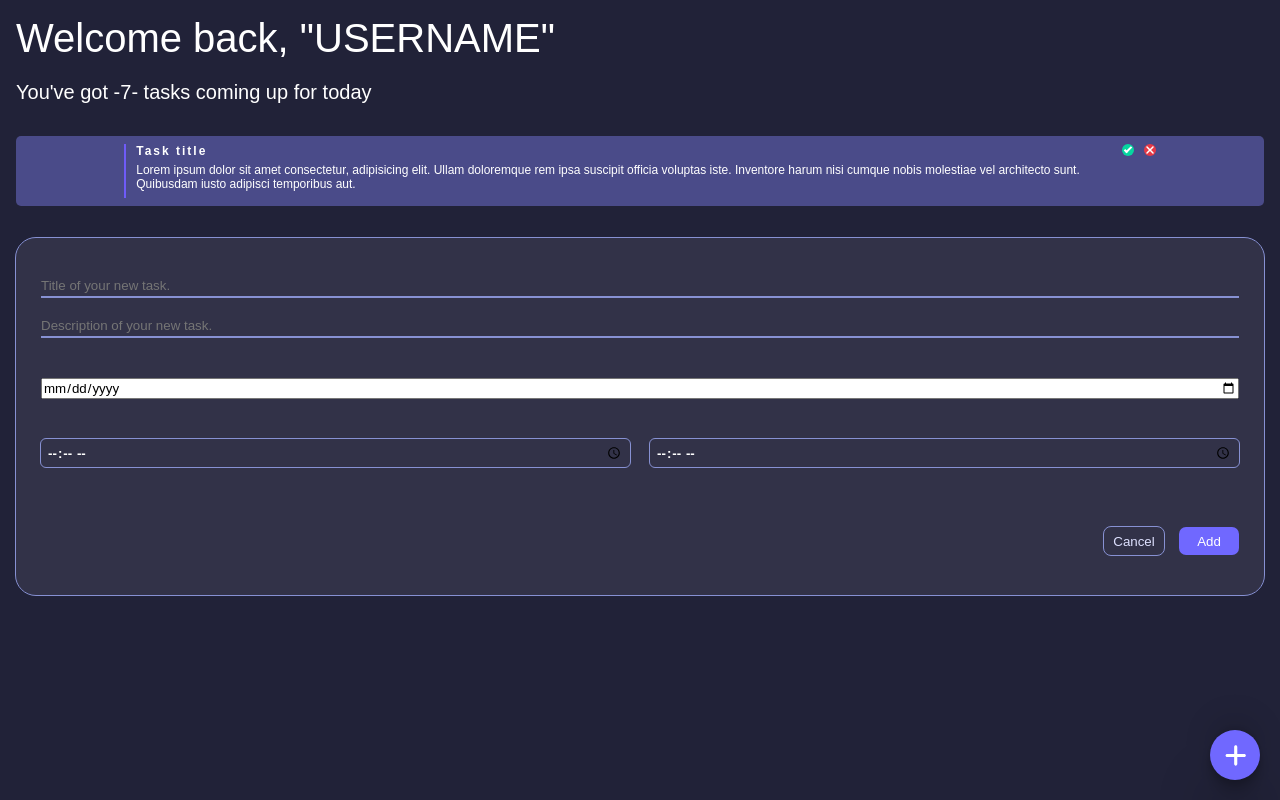
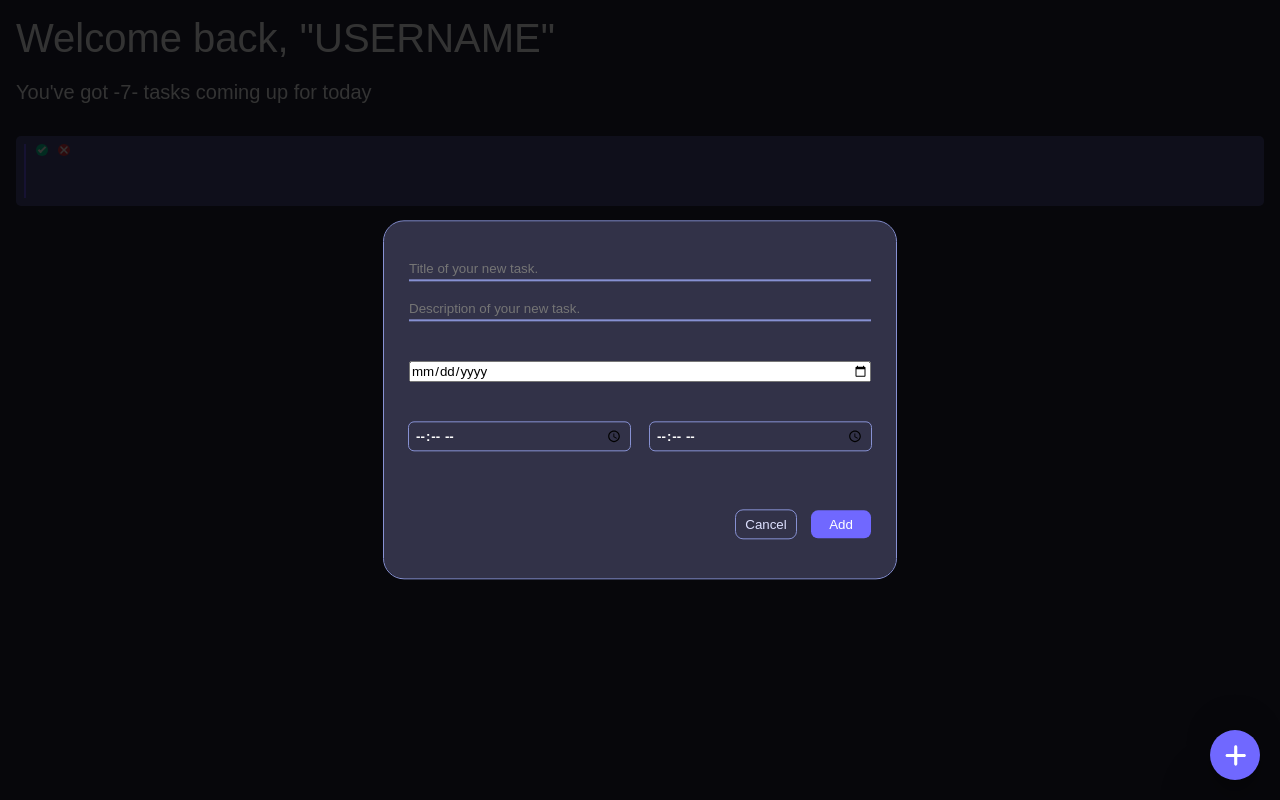
Before and after one commit to JeanSantos5580/My-To-do-List, a plain HTML site: page index.html in a window 1280 px wide. Both pictures are taken after a click on the button 1235 px from the left and 755 px from the top of the page. Drawn offline with Linux system fonts and the light colour scheme; a web font is replaced by a local one.

Commit message:
feature: implementation of Javascript button-events and create new task function

```diff
--- a/index.html
+++ b/index.html
@@ -20,15 +20,18 @@
       <section class="container-section">
         <div class="container-cards">
           <div class="new-task-card">
+            <div class="container-side-line-task-content">
               <div class="side-line-card"></div>
               <div class="container-task-content">
-              <span class="task-title">Task title</span>
-              <span class="task-description"
-                >Lorem ipsum dolor sit amet consectetur, adipisicing elit. Ullam
-                doloremque rem ipsa suscipit officia voluptas iste. Inventore
-                harum nisi cumque nobis molestiae vel architecto sunt. Quibusdam
-                iusto adipisci temporibus aut.</span
-              >
+                <span class="task-date"></span>
+                <span class="task-title"></span>
+                <span class="task-description"></span>
+                <span class="container-task-range">
+                  <span class="task-range-start" ></span>
+
+                  <span class="task-range-end" ></span>
+                </span>
+              </div>
             </div>
             <div class="container-action-icons">
               <label class="container-checkbox">
@@ -49,37 +52,31 @@
         </i>
       </button>
 
-      <div class="container-modal-new-task">
+      <div class="background-modal"></div>
+      <form class="container-modal-new-task">
         <input
           type="text"
           placeholder="Title of your new task."
           class="input-task-title"
-        >
+        />
         <input
           type="text"
           placeholder="Description of your new task."
           class="input-task-description"
-        >
-        <input
-        type="date"
-        class="input-task-date"
-        >
+        />
+
+        <input type="date" class="input-task-date" />
 
         <div class="container-hour-range">
-            <input type="time"
-            class="range-start range"
-            >
-            <input type="time"
-            class="range-end range"
-            >
+          <input type="time" class="range-start range" />
+          <input type="time" class="range-end range" />
         </div>
 
         <div class="container-buttons">
           <button class="button-cancel button">Cancel</button>
           <button class="button-add button">Add</button>
         </div>
-      </div>
-
+      </form>
     </div>
     <script src="./script.js"></script>
   </body>
--- a/script.js
+++ b/script.js
@@ -1,3 +1,71 @@
-function msg(){
-    console.log('Olá mundo');
-}
+const buttonCreateNewTask = document.querySelector(".button-new-task");
+const modalButtonCancel = document.querySelector(".button-cancel");
+const modalButtonAdd = document.querySelector(".button-add");
+
+const backgroundModal = document.querySelector(".background-modal");
+const containerModalNewTask = document.querySelector(
+  ".container-modal-new-task"
+);
+
+const taskList = [];
+
+const openModalNewTask = () => {
+  backgroundModal.style.visibility = "visible";
+  containerModalNewTask.style.visibility = "visible";
+};
+
+const closeModalNewTask = () => {
+  backgroundModal.style.visibility = "hidden";
+  containerModalNewTask.style.visibility = "hidden";
+};
+
+const addnewTaskCard = (
+  taskTitle,
+  taskDescription , taskDate, taskStart, taskEnd
+) => {
+  const containerCards = document.querySelector(".container-cards");
+  const taskCard = document.querySelector(".new-task-card");
+  const newCard = taskCard.cloneNode(true);
+
+  const newTaskTitle = newCard.querySelector(".task-title");
+  newTaskTitle.innerHTML = taskTitle;
+
+  const newTaskDescription = newCard.querySelector(".task-description");
+  newTaskDescription.innerHTML = taskDescription;
+
+  const newTaskDate = newCard.querySelector(".task-date");
+  newTaskDate.innerHTML = taskDate;
+
+  const newTaskRangeStart = newCard.querySelector(".task-range-start");
+  newTaskRangeStart.innerHTML = taskStart;
+
+  const newTaskRangeEnd = newCard.querySelector(".task-range-end");
+  newTaskRangeEnd.innerHTML = taskEnd;
+
+  taskList.push(newCard);
+
+  containerCards.appendChild(newCard);
+};
+
+const takeFormData = () => {
+  const inputTaskTitle = document.querySelector(".input-task-title").value;
+  const inputTaskDescription = document.querySelector(".input-task-description").value;
+  const inputTaskDate = document.querySelector(".input-task-date").value;
+  const inputTimeRangeStart = document.querySelector(".range-start").value;
+  const inputTimeRangeEnd = document.querySelector(".range-end").value;
+
+  addnewTaskCard(inputTaskTitle, inputTaskDescription, inputTaskDate, inputTimeRangeStart, inputTimeRangeEnd);
+};
+
+buttonCreateNewTask.addEventListener("click", (e) => openModalNewTask());
+
+modalButtonCancel.addEventListener("click", (e) => {
+  e.preventDefault();
+  closeModalNewTask();
+});
+
+modalButtonAdd.addEventListener("click", (e) => {
+  e.preventDefault();
+  takeFormData();
+  closeModalNewTask();
+});
--- a/style.css
+++ b/style.css
@@ -79,8 +79,10 @@ body {
     display: flex;
     flex-direction: column;
     width: 100%;
+    height: 100vh;
     padding: 1.6rem;
     gap: 32px;
+    position: relative;
 }
 
 .header {
@@ -97,10 +99,19 @@ body {
     font-size: 2rem;
 }
 
-/* New task card - till line 238 */
+/* New task card */
+
+.container-section .container-cards{
+    display: flex;
+    flex-direction: column;
+    justify-content: space-between;
+    width: 100%;
+    gap: 1.6rem;
+}
+
 .container-section .new-task-card {
     display: flex;
-    justify-content: center;
+    justify-content: flex-start;
     font-size: 1.2rem;
     width: 100%;
     min-height: 7rem;
@@ -114,6 +125,12 @@ body {
     transform: scale(1.01);
     outline: var(--outline-main);
 }
+
+.new-task-card .container-side-line-task-content{
+    display: flex;
+}
+
+/* checkbox */
 
 .container-checkbox {
     display: block;
@@ -186,8 +203,7 @@ body {
 .container-task-content {
     display: flex;
     flex-direction: column;
-    width: 80%;
-    padding-right: 4rem;
+    width: 90%;
     gap: .5rem;
 }
 
@@ -212,8 +228,11 @@ body {
     align-items: center;
     border-radius: 50%;
     background: #e63946;
+}
 
-}
+/* ------------------------------------------------------------------- */
+
+/* Button new task */
 
 .button-new-task {
     display: flex;
@@ -223,6 +242,7 @@ body {
     position: fixed;
     bottom: 20px;
     right: 20px;
+    z-index: 999;
 
     width: 5rem;
     height: 5rem;
@@ -255,11 +275,36 @@ body {
 
 /* Modal create new task */
 
+
+.background-modal{
+    display: flex;
+    visibility: hidden;
+    justify-content: center;
+    align-items: center;
+    width: 100%;
+    min-height: 100%;
+    max-height: 1000%;
+    background: #000;
+    opacity: 80%;
+    position: absolute;
+    top: 0;
+    bottom: 0;
+    left: 0;
+    right: 0;
+}
+
 .container-modal-new-task {
+    position: absolute;
+    visibility: hidden;
+    top: 50%;
+    left: 50%;
+    transform: translate(-50%,-50%);
     display: flex;
     flex-direction: column;
-    width: 100%;
-    min-height: 7rem;
+    min-width: 40%;
+    max-width: 80%;
+    min-height: 30%;
+    max-height: 80%;
     gap: 2rem;
     padding: 4rem 2.5rem;
     outline: var(--outline-main);
@@ -279,6 +324,7 @@ body {
 }
 
 .input-task-date {
+    width: 100%;
     margin: 2rem 0;
 }
 
@@ -323,7 +369,6 @@ body {
     border: none;
     cursor: pointer;
     transition: var(--transition-main);
-
 }
 
 .button-cancel:hover {
```
Lines whose indentation alone changed are shown as unchanged.
